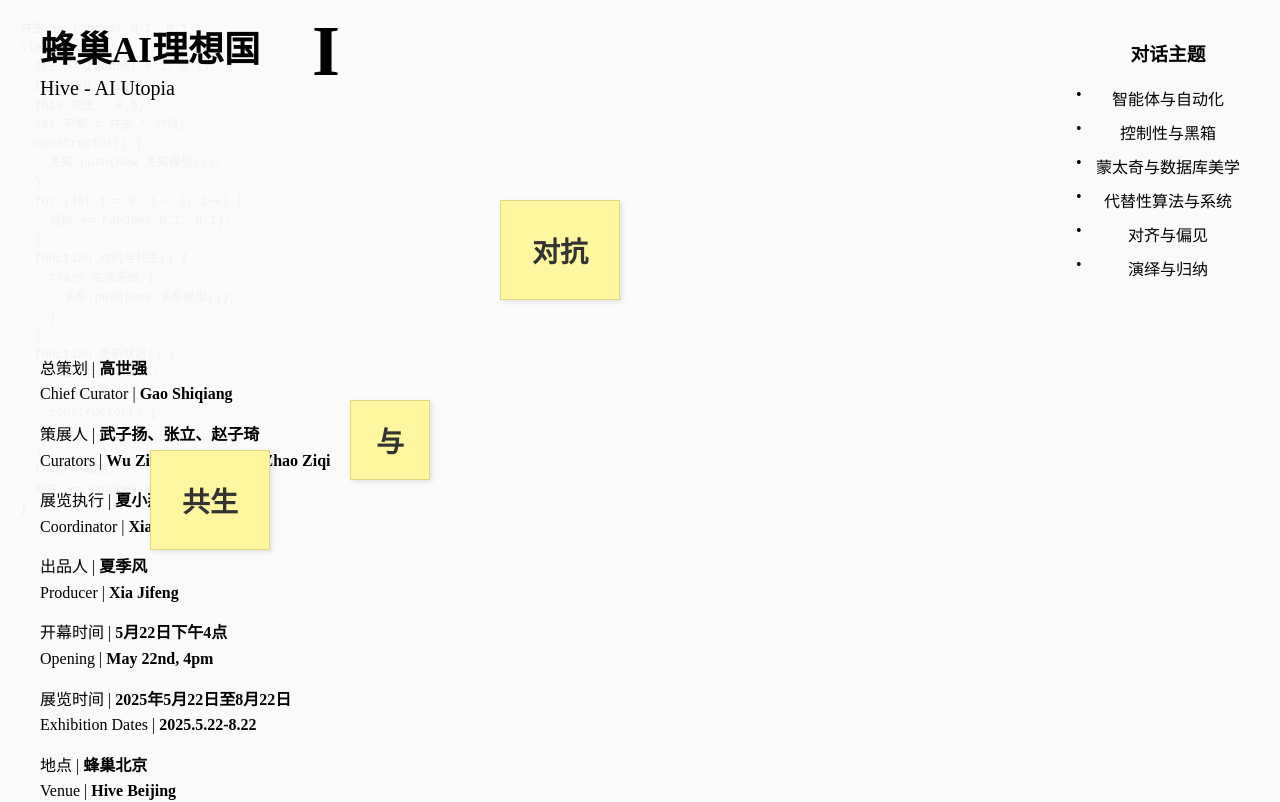
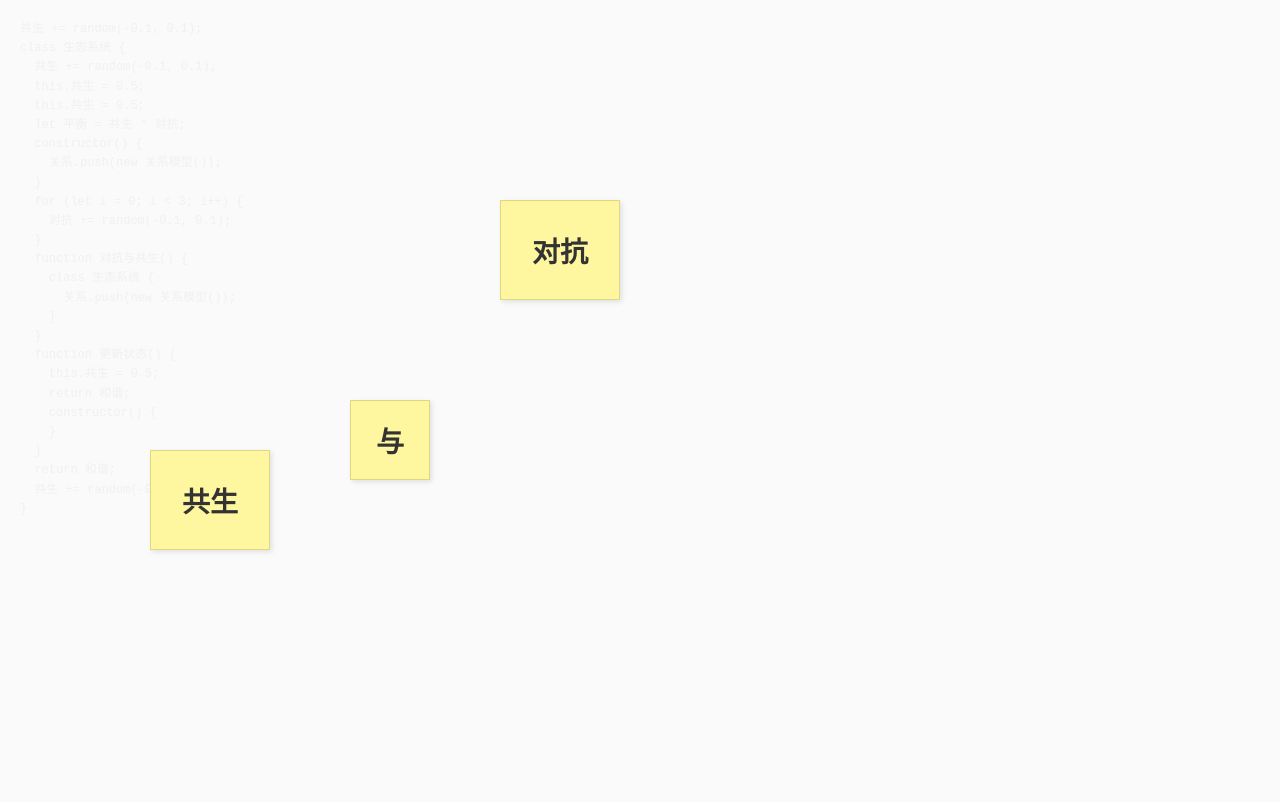
Before and after one commit to onlyjokers/Hive_AI_Opening, a SvelteKit app in the folder hive-ai-utopia/: page / in a window 1280 px wide. Shown: the top 802 px of the page. Built offline with nearby package versions, Linux system fonts and the light colour scheme.

Commit message:
删除不必要的

```diff
--- a/hive-ai-utopia/src/routes/+page.svelte
+++ b/hive-ai-utopia/src/routes/+page.svelte
@@ -53,94 +53,6 @@
 </div>
 
 <main>
-
-  <div class="content-container">
-    <div class="header">
-      <div class="title-section">
-        <h1 class="title">蜂巢AI理想国</h1>
-        <h2 class="subtitle">Hive - AI Utopia</h2>
-        <div class="title-number">I</div>
-      </div>
-
-      <div class="topics-section">
-        <h3>对话主题</h3>
-        <ul>
-          <li>智能体与自动化</li>
-          <li>控制性与黑箱</li>
-          <li>蒙太奇与数据库美学</li>
-          <li>代替性算法与系统</li>
-          <li>对齐与偏见</li>
-          <li>演绎与归纳</li>
-        </ul>
-      </div>
-    </div>
-
-    <div class="info-section">
-      <div class="info-row">
-        <span class="role">总策划 | </span>
-        <span class="name">高世强</span><br/>
-        <span class="role-en">Chief Curator | </span>
-        <span class="name-en">Gao Shiqiang</span>
-      </div>
-
-      <div class="info-row">
-        <span class="role">策展人 | </span>
-        <span class="name">武子扬、张立、赵子琦</span><br/>
-        <span class="role-en">Curators | </span>
-        <span class="name-en">Wu Ziyang, Zhang Li, Zhao Ziqi</span>
-      </div>
-
-      <div class="info-row">
-        <span class="role">展览执行 | </span>
-        <span class="name">夏小燕</span><br/>
-        <span class="role-en">Coordinator | </span>
-        <span class="name-en">Xia Xiaoyan</span>
-      </div>
-
-      <div class="info-row">
-        <span class="role">出品人 | </span>
-        <span class="name">夏季风</span><br/>
-        <span class="role-en">Producer | </span>
-        <span class="name-en">Xia Jifeng</span>
-      </div>
-
-      <div class="info-row">
-        <span class="role">开幕时间 | </span>
-        <span class="name">5月22日下午4点</span><br/>
-        <span class="role-en">Opening | </span>
-        <span class="name-en">May 22nd, 4pm</span>
-      </div>
-
-      <div class="info-row">
-        <span class="role">展览时间 | </span>
-        <span class="name">2025年5月22日至8月22日</span><br/>
-        <span class="role-en">Exhibition Dates | </span>
-        <span class="name-en">2025.5.22-8.22</span>
-      </div>
-
-      <div class="info-row">
-        <span class="role">地点 | </span>
-        <span class="name">蜂巢北京</span><br/>
-        <span class="role-en">Venue | </span>
-        <span class="name-en">Hive Beijing</span>
-      </div>
-
-      <div class="info-row">
-        <span class="role">地址 | </span>
-        <span class="name">北京市朝阳区酒仙桥路4号798艺术区E06</span><br/>
-        <span class="role-en">ADD | </span>
-        <span class="name-en">E06, 798 Art Zone, Chaoyang District, Beijing</span>
-      </div>
-    </div>
-
-    <div class="logos">
-      <div class="organizer">主办单位</div>
-      <div class="logo-images">
-        <!-- 这里可以放SIMA和蜂巢logo -->
-      </div>
-    </div>
-  </div>
-
   <!-- 创建连接三个框形成三角形的容器 -->
   <div class="triangle-container">
     <!-- 可拖拽的框 - 放在三角形的位置上模拟图片中的布局 -->
@@ -166,105 +78,6 @@
     box-sizing: border-box;
   }
 
-  /* 不需要这个类了，使用code-background代替 */
-
-  .content-container {
-    display: flex;
-    flex-direction: column;
-    max-width: 1200px;
-    margin: 0 auto;
-  }
-
-  .header {
-    display: flex;
-    justify-content: space-between;
-    margin-bottom: 60px;
-  }
-
-  .title-section {
-    position: relative;
-  }
-
-  .title {
-    font-size: 36px;
-    margin: 0;
-    font-weight: bold;
-  }
-
-  .subtitle {
-    font-size: 20px;
-    margin: 5px 0 0 0;
-    font-weight: normal;
-  }
-
-  .title-number {
-    position: absolute;
-    right: -80px;
-    top: -10px;
-    font-size: 72px;
-    font-weight: bold;
-  }
-
-  .topics-section {
-    max-width: 300px;
-  }
-
-  .topics-section h3 {
-    text-align: center;
-    margin-bottom: 20px;
-  }
-
-  .topics-section ul {
-    list-style-type: none;
-    padding: 0;
-  }
-
-  .topics-section li {
-    margin-bottom: 10px;
-    font-size: 16px;
-    text-align: center;
-    position: relative;
-  }
-
-  .topics-section li::before {
-    content: "•";
-    position: absolute;
-    left: -20px;
-  }
-
-  .info-section {
-    margin-bottom: 50px;
-  }
-
-  .info-row {
-    margin-bottom: 15px;
-    line-height: 1.6;
-  }
-
-  .role, .role-en {
-    font-weight: normal;
-  }
-
-  .name, .name-en {
-    font-weight: bold;
-  }
-
-  .logos {
-    display: flex;
-    align-items: center;
-    justify-content: flex-end;
-    gap: 20px;
-  }
-
-  .organizer {
-    font-size: 14px;
-  }
-
-  .logo-images {
-    display: flex;
-    gap: 30px;
-  }
-
   .triangle-container {
     position: absolute;
     top: 0;
@@ -284,20 +97,4 @@
     z-index: 1;
     pointer-events: none;
   }
-
-  @media (max-width: 768px) {
-    .header {
-      flex-direction: column;
-    }
-
-    .title-number {
-      position: static;
-      text-align: right;
-    }
-
-    .topics-section {
-      margin-top: 40px;
-      max-width: none;
-    }
-  }
 </style>
```
